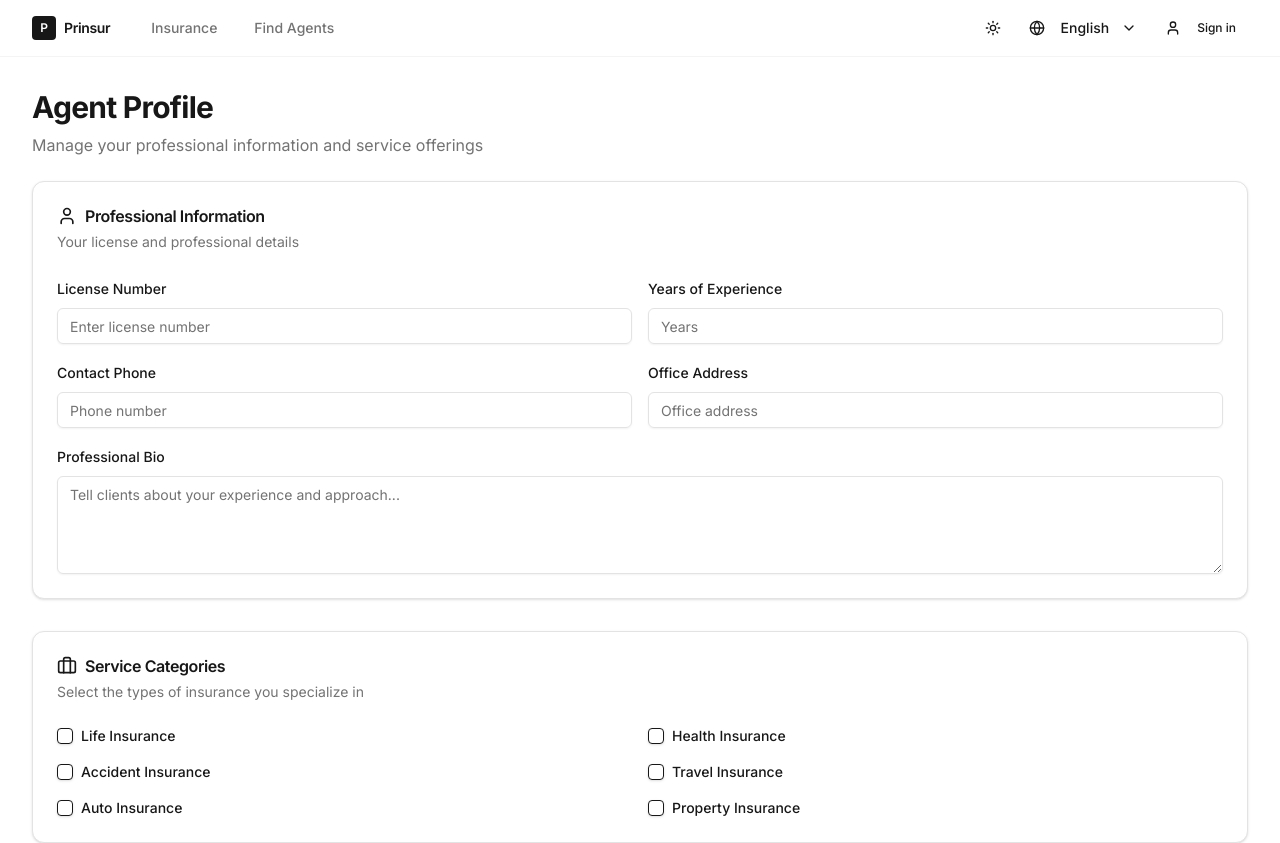
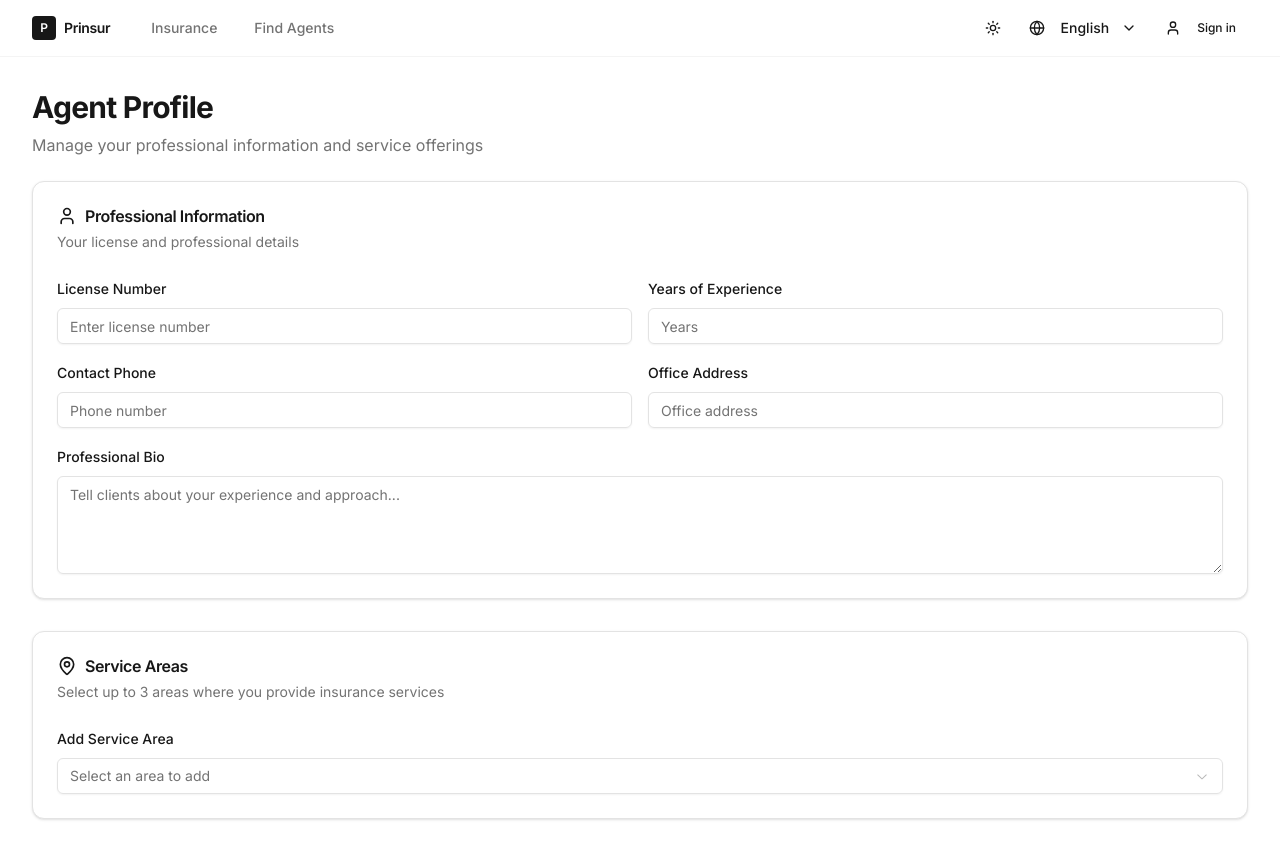
Before and after one commit to ronload/prinsur-demo, a Next.js app: page /en/agent/profile in a window 1280 px wide. Shown: the top 843 px of the page. Built offline with nearby package versions, Linux system fonts and the light colour scheme.

Commit message:
feat: Add services area form (#35)

```diff
--- a/src/app/[locale]/agent/profile/page.tsx
+++ b/src/app/[locale]/agent/profile/page.tsx
@@ -13,8 +13,15 @@ import {
 } from "@/components/ui/card";
 import { Checkbox } from "@/components/ui/checkbox";
 import { Textarea } from "@/components/ui/textarea";
+import {
+  Select,
+  SelectContent,
+  SelectItem,
+  SelectTrigger,
+  SelectValue,
+} from "@/components/ui/select";
 import { useAuth } from "@/contexts/auth-context";
-import { Save, User, Briefcase, Building } from "lucide-react";
+import { Save, User, Briefcase, Building, MapPin, X } from "lucide-react";
 
 interface AgentProfileProps {
   params: Promise<{ locale: string }>;
@@ -26,6 +33,7 @@ interface AgentProfile {
   serviceCategories: string[];
   insuranceCompanies: string[];
   specialties: string[];
+  serviceAreas: string[];
   bio: string;
   contactPhone: string;
   officeAddress: string;
@@ -76,6 +84,28 @@ const SPECIALTIES = [
   },
 ];
 
+const TAIWAN_AREAS = [
+  { id: "taipei", label: { "zh-TW": "台北市", en: "Taipei City" } },
+  { id: "new-taipei", label: { "zh-TW": "新北市", en: "New Taipei City" } },
+  { id: "taoyuan", label: { "zh-TW": "桃園市", en: "Taoyuan City" } },
+  { id: "taichung", label: { "zh-TW": "台中市", en: "Taichung City" } },
+  { id: "tainan", label: { "zh-TW": "台南市", en: "Tainan City" } },
+  { id: "kaohsiung", label: { "zh-TW": "高雄市", en: "Kaohsiung City" } },
+  { id: "keelung", label: { "zh-TW": "基隆市", en: "Keelung City" } },
+  { id: "hsinchu-city", label: { "zh-TW": "新竹市", en: "Hsinchu City" } },
+  { id: "chiayi-city", label: { "zh-TW": "嘉義市", en: "Chiayi City" } },
+  { id: "hsinchu", label: { "zh-TW": "新竹縣", en: "Hsinchu County" } },
+  { id: "miaoli", label: { "zh-TW": "苗栗縣", en: "Miaoli County" } },
+  { id: "changhua", label: { "zh-TW": "彰化縣", en: "Changhua County" } },
+  { id: "nantou", label: { "zh-TW": "南投縣", en: "Nantou County" } },
+  { id: "yunlin", label: { "zh-TW": "雲林縣", en: "Yunlin County" } },
+  { id: "chiayi", label: { "zh-TW": "嘉義縣", en: "Chiayi County" } },
+  { id: "pingtung", label: { "zh-TW": "屏東縣", en: "Pingtung County" } },
+  { id: "yilan", label: { "zh-TW": "宜蘭縣", en: "Yilan County" } },
+  { id: "hualien", label: { "zh-TW": "花蓮縣", en: "Hualien County" } },
+  { id: "taitung", label: { "zh-TW": "台東縣", en: "Taitung County" } },
+];
+
 export default function AgentProfilePage({ params }: AgentProfileProps) {
   const { locale } = use(params);
   const { user } = useAuth();
@@ -86,6 +116,7 @@ export default function AgentProfilePage({ params }: AgentProfileProps) {
     serviceCategories: [],
     insuranceCompanies: [],
     specialties: [],
+    serviceAreas: [],
     bio: "",
     contactPhone: "",
     officeAddress: "",
@@ -138,6 +169,22 @@ export default function AgentProfilePage({ params }: AgentProfileProps) {
       [field]: checked
         ? [...prev[field], itemId]
         : prev[field].filter((id) => id !== itemId),
+    }));
+  };
+
+  const handleServiceAreaAdd = (areaId: string) => {
+    if (profile.serviceAreas.length < 3 && !profile.serviceAreas.includes(areaId)) {
+      setProfile((prev) => ({
+        ...prev,
+        serviceAreas: [...prev.serviceAreas, areaId],
+      }));
+    }
+  };
+
+  const handleServiceAreaRemove = (areaId: string) => {
+    setProfile((prev) => ({
+      ...prev,
+      serviceAreas: prev.serviceAreas.filter((id) => id !== areaId),
     }));
   };
 
@@ -268,6 +315,85 @@ export default function AgentProfilePage({ params }: AgentProfileProps) {
                   rows={4}
                 />
               </div>
+            </CardContent>
+          </Card>
+
+          {/* Service Areas */}
+          <Card>
+            <CardHeader>
+              <CardTitle className="flex items-center gap-2">
+                <MapPin className="h-5 w-5" />
+                {locale === "en" ? "Service Areas" : "服務地區"}
+              </CardTitle>
+              <CardDescription>
+                {locale === "en"
+                  ? "Select up to 3 areas where you provide insurance services"
+                  : "選擇最多 3 個您提供保險服務的地區"}
+              </CardDescription>
+            </CardHeader>
+            <CardContent className="space-y-4">
+              <div className="space-y-2">
+                <Label>
+                  {locale === "en" ? "Add Service Area" : "新增服務地區"}
+                </Label>
+                <Select
+                  onValueChange={handleServiceAreaAdd}
+                  disabled={profile.serviceAreas.length >= 3}
+                >
+                  <SelectTrigger>
+                    <SelectValue
+                      placeholder={
+                        profile.serviceAreas.length >= 3
+                          ? locale === "en"
+                            ? "Maximum 3 areas selected"
+                            : "已選擇 3 個地區上限"
+                          : locale === "en"
+                            ? "Select an area to add"
+                            : "選擇要新增的地區"
+                      }
+                    />
+                  </SelectTrigger>
+                  <SelectContent>
+                    {TAIWAN_AREAS.filter(
+                      (area) => !profile.serviceAreas.includes(area.id)
+                    ).map((area) => (
+                      <SelectItem key={area.id} value={area.id}>
+                        {area.label[locale as keyof typeof area.label]}
+                      </SelectItem>
+                    ))}
+                  </SelectContent>
+                </Select>
+              </div>
+
+              {profile.serviceAreas.length > 0 && (
+                <div className="space-y-2">
+                  <Label>
+                    {locale === "en" ? "Selected Areas" : "已選地區"}
+                  </Label>
+                  <div className="flex flex-wrap gap-2">
+                    {profile.serviceAreas.map((areaId) => {
+                      const area = TAIWAN_AREAS.find((a) => a.id === areaId);
+                      return (
+                        <div
+                          key={areaId}
+                          className="flex items-center gap-1 bg-primary/10 text-primary px-3 py-1 rounded-md text-sm"
+                        >
+                          <span>
+                            {area?.label[locale as keyof typeof area.label]}
+                          </span>
+                          <button
+                            type="button"
+                            onClick={() => handleServiceAreaRemove(areaId)}
+                            className="hover:bg-primary/20 rounded-full p-0.5"
+                          >
+                            <X className="h-3 w-3" />
+                          </button>
+                        </div>
+                      );
+                    })}
+                  </div>
+                </div>
+              )}
             </CardContent>
           </Card>
 
```
